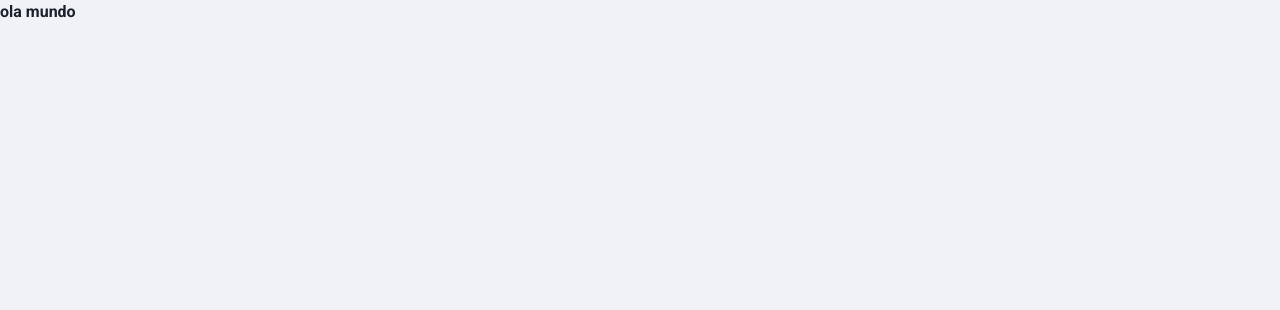
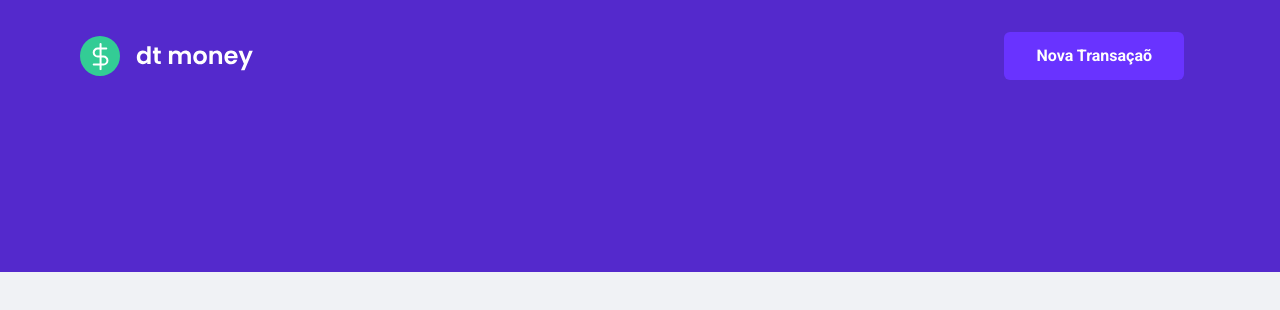
Before and after one commit to ErildoJS/dtmoney, a React (Create React App) app: page / in a window 1280 px wide. Shown: the top 310 px of the page. Built offline with nearby package versions, Linux system fonts and the light colour scheme.

Commit message:
component Header finished

```diff
--- a/src/App.tsx
+++ b/src/App.tsx
@@ -1,13 +1,14 @@
 import { GlobalStyle } from "./styles/global";
 import {ChakraProvider} from '@chakra-ui/react'
+import { Header } from "./components/Header";
 
 
 export function App() {
 
   return (
     <ChakraProvider>
+      <Header />
       <GlobalStyle />
-      <h1>ola mundo</h1>
     </ChakraProvider>
   );
 }
--- /dev/null
+++ b/src/components/Header/index.tsx
@@ -0,0 +1,14 @@
+import logoImg from '../../assets/logo.svg'
+import {Box, Flex, Button} from '@chakra-ui/react'
+
+export function Header() {
+  return (
+    <Box bg='#5429cc'>
+      <Flex maxW={1120} my={0} mx={'auto'} pt={8} pb={48} pr={4} align="center" justify="space-between">
+
+      <img src={logoImg} alt="dt money" />
+      <Button type="button" cursor="pointer" fontSize={16} color='#FFF' bg='#6933ff' border={0} py={0} px={8} borderRadius={6} h={12} _hover={{'bg': '#6c45d9'}} transition='ease-in'>Nova Transaçaõ</Button>
+      </Flex>
+    </Box>
+  )
+}
```
Also changed, not shown: theme.js (added, +23 -0 lines).
